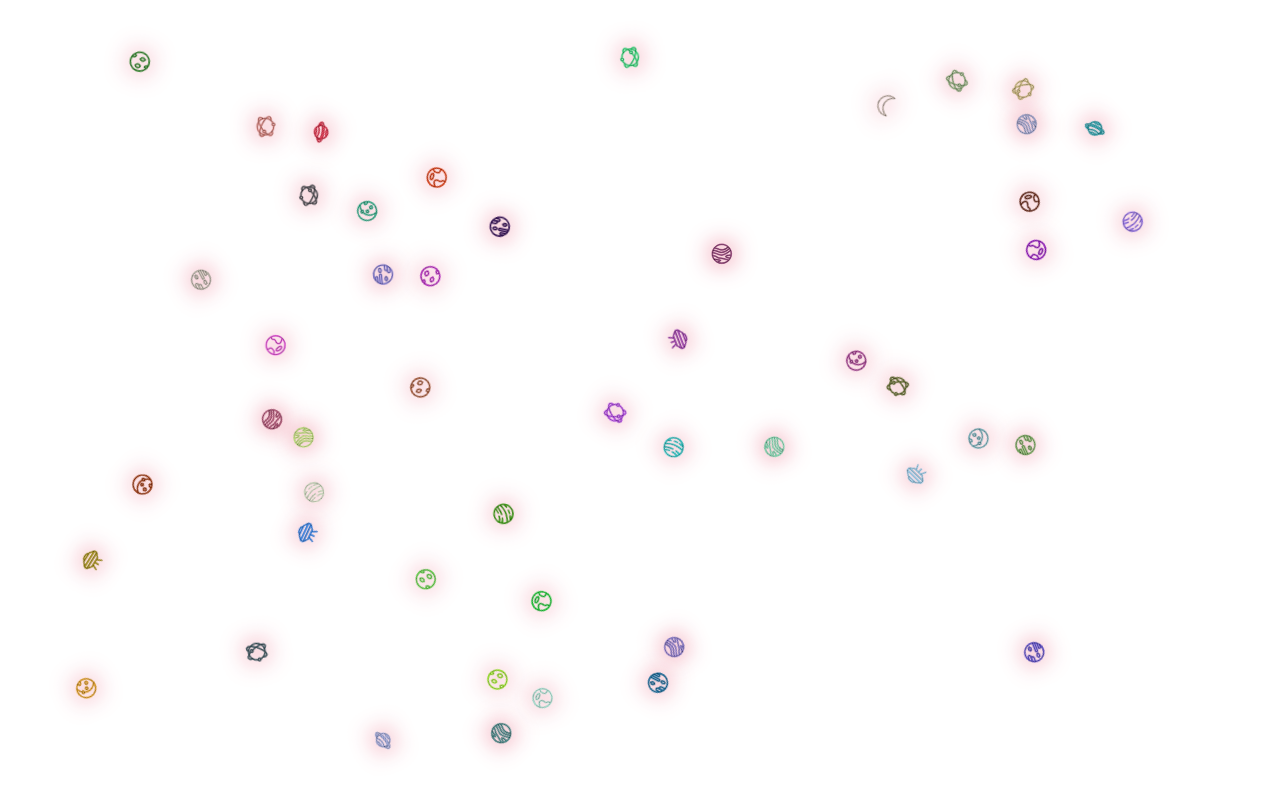
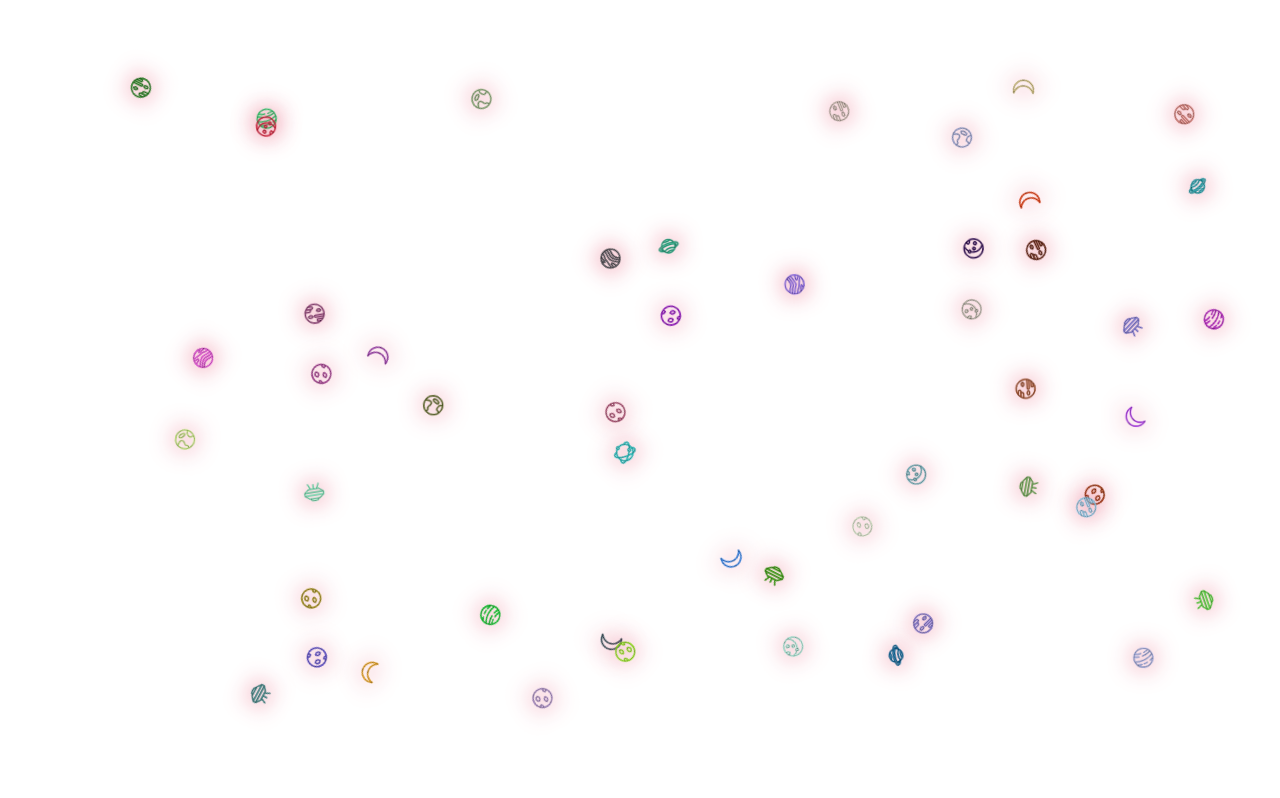
Before and after one commit to teasmade/space-hackathon, a React (Create React App) app: page / in a window 1280 px wide. Built offline with nearby package versions, Linux system fonts and the light colour scheme.

Commit message:
working with right amount of elon musk

```diff
--- a/src/App.js
+++ b/src/App.js
@@ -1,6 +1,5 @@
 import './App.scss';
 import PlanetsGrid from './components/Universe/PlanetsGrid';
-
 function App() {
   return (
     <div className='App'>
--- a/src/components/Universe/PlanetsGrid.jsx
+++ b/src/components/Universe/PlanetsGrid.jsx
@@ -12,11 +12,12 @@
 import { ReactComponent as Planet7 } from '../../icons/planet7.svg';
 import { ReactComponent as Planet8 } from '../../icons/planet8.svg';
 import { ReactComponent as Planet9 } from '../../icons/planet9.svg';
+import { useEffect, useState } from 'react';
 
-const PlanetsGrid = () => {
+const PlanetsGrid = ({ dataReady, setData }) => {
   let listPlanetWithContent = planetList;
   const gridItems = new Array(400).fill({ isPlanet: false });
-  let gridItemsToDisplay = [];
+  const [gridItemsToDisplay, setGridItemsToDisplay] = useState([]);
 
   const iconsArray = [
     Planet0,
@@ -37,9 +38,11 @@
     let oilNumber = 0;
 
     //add elon musk on planet
+    console.log('before', JSON.parse(JSON.stringify(listPlanetWithContent)));
     while (elonMuskNumber < 10) {
       const planetIndex = Math.floor(Math.random() * 50);
       if (listPlanetWithContent[planetIndex].type === null) {
+        console.log('encore un elon musk', elonMuskNumber);
         listPlanetWithContent[planetIndex].type = 'ELON_MUSK';
         elonMuskNumber++;
       }
@@ -53,14 +56,19 @@
         oilNumber++;
       }
     }
+    console.log(
+      'numbers base',
+      JSON.parse(JSON.stringify(listPlanetWithContent))
+    );
   };
 
   const createPlanetGrid = () => {
     //here we take the gridItems (20*20 grid) and we randomly put some of the 50 planets inside
-    let i = 1;
+    let i = 0;
 
     while (i < listPlanetWithContent.length) {
-      const random = Math.floor(Math.random() * 400);
+      console.log(i);
+      const random = Math.floor(Math.random() * 399) + 1;
       if (!gridItems[random].isPlanet) {
         gridItems[random] = listPlanetWithContent[i];
         gridItems[random].isPlanet = true;
@@ -68,7 +76,8 @@
       }
     }
 
-    gridItemsToDisplay = gridItems.map((item, index) => (
+    setGridItemsToDisplay(
+      gridItems.map((item, index) => (
         <PlanetItem
           key={index}
           planetType={item && item.isPlanet ? item.type : null}
@@ -77,11 +86,25 @@
         >
           {item.isPlanet ? iconsArray[Math.floor(Math.random() * 10)] : null}
         </PlanetItem>
-    ));
+      ))
+    );
+
+    console.log(gridItemsToDisplay);
+    console.log(
+      'number of elonMusk',
+      gridItemsToDisplay.filter((elm) => elm.props.planetType === 'ELON_MUSK')
+        .length
+    );
+    console.log(
+      'number of oil',
+      gridItemsToDisplay.filter((elm) => elm.props.planetType === 'OIL').length
+    );
   };
 
+  useEffect(() => {
     preparePlanetsData();
     createPlanetGrid();
+  }, []);
 
   return (
     <div className='gridContainer'>
```
Lines whose indentation alone changed are shown as unchanged.
